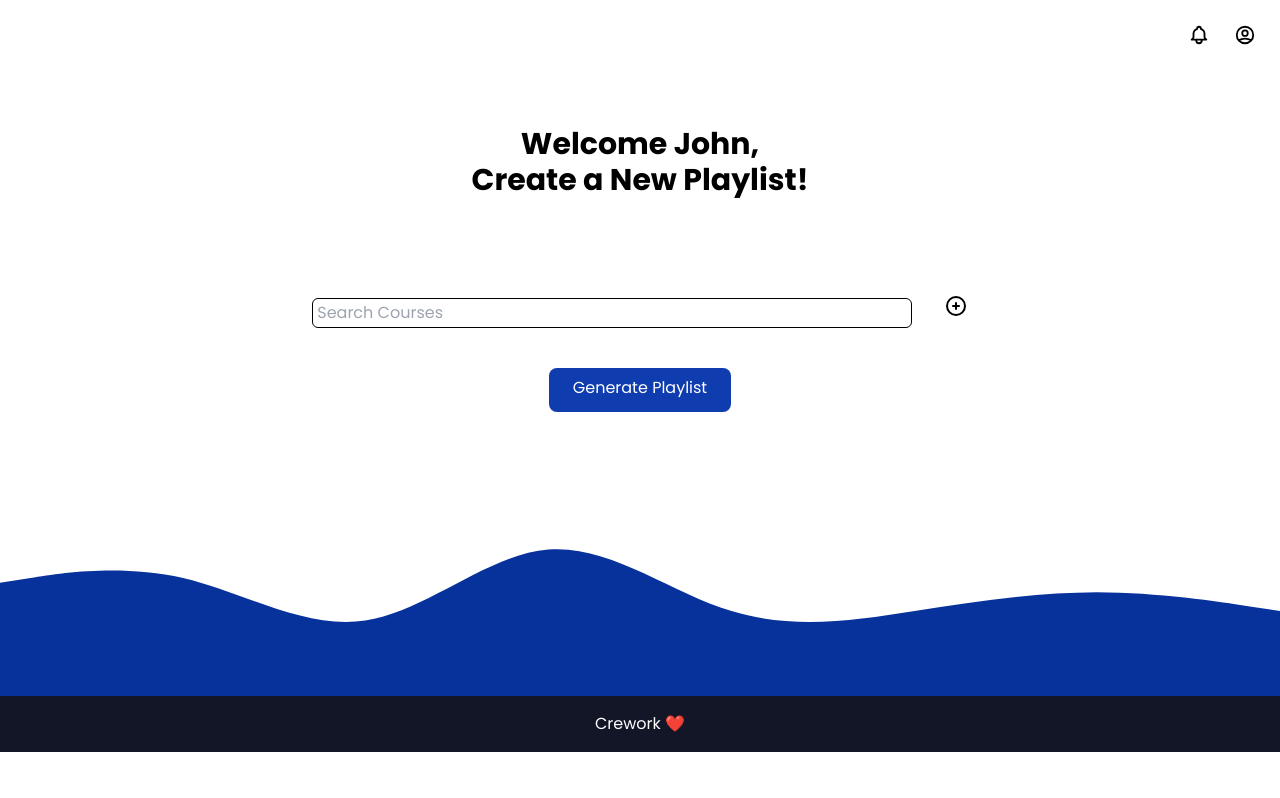
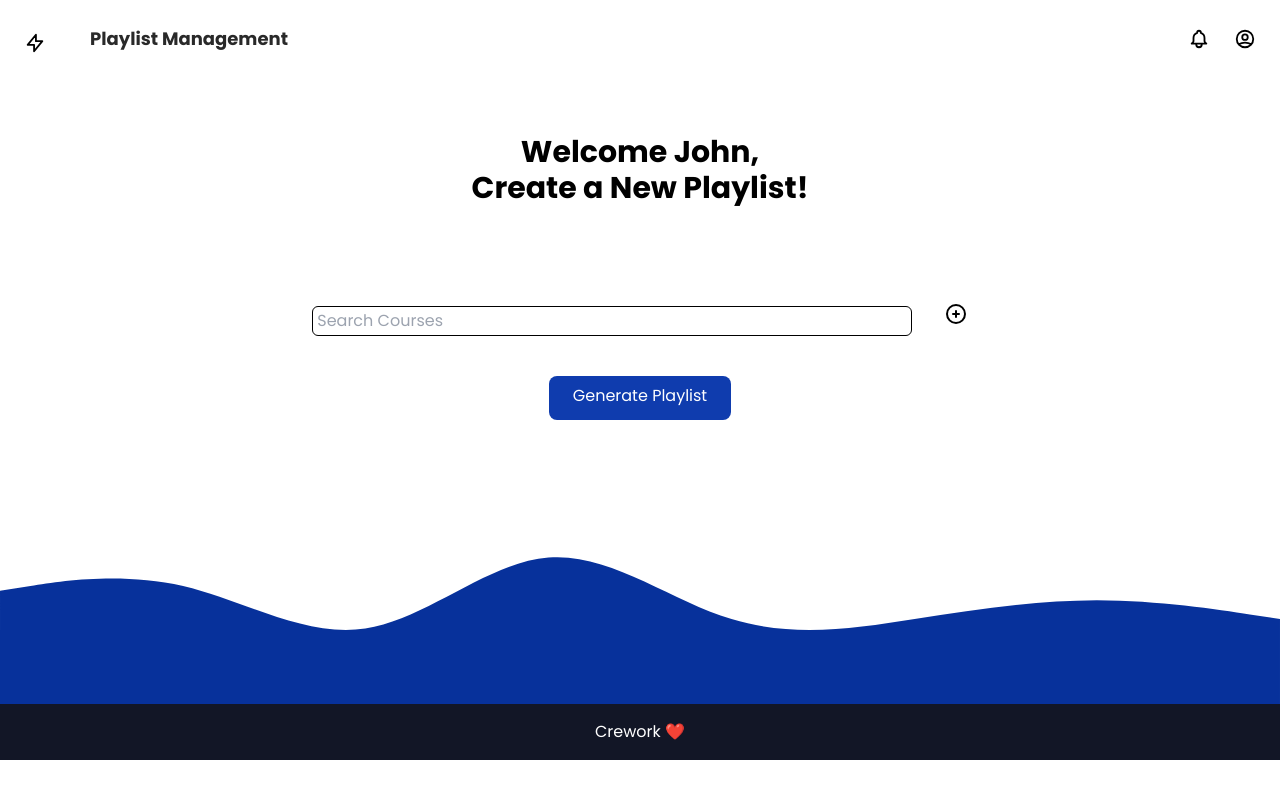
Before and after one commit to youplex/frontend-new, a React (Create React App) app: page /createplaylist in a window 1280 px wide. Built offline with nearby package versions, Linux system fonts and the light colour scheme; no server answers.

Commit message:
Added icons and routing to landing page

```diff
--- a/src/Pages/createPlaylist.js
+++ b/src/Pages/createPlaylist.js
@@ -27,7 +27,7 @@ function CreatePlaylist() {
         <div className="flex justify-center md:justify-center">
           <a
             href=" #"
-            className="hidden p-3 px-6 pt-2 text-white bg-btn rounded-lg baseline hover:bg-btnLight md:block"
+            className="hidden p-3 px-6 pt-2 text-white bg-btn rounded-lg baseline hover:bg-blue-700 md:block"
           >
             Generate Playlist
           </a>
--- a/src/components/GeneralNav.jsx
+++ b/src/components/GeneralNav.jsx
@@ -1,7 +1,9 @@
-import { NavLink } from 'react-router-dom';
+import { NavLink } from "react-router-dom";
+import { HiOutlineLightningBolt } from "react-icons/hi";
 
 const GeneralNav = () => {
-    return (<>
+  return (
+    <>
       <div className="container">
         {/* Navbar */}
         <nav
@@ -11,6 +13,9 @@ const GeneralNav = () => {
           {/* Flex container */}
           <div className="flex items-center justify-between">
             {/* Logo */}
+            <div className="pt-2">
+              <HiOutlineLightningBolt size={22} />
+            </div>
             <div className="pt-2">
               <h1 className="max-w-md text-lg font-bold text-center md:text-md md:text-left bg-text">
                 Playlist Management
@@ -36,7 +41,7 @@ const GeneralNav = () => {
         </nav>
       </div>
     </>
-    )
-}
+  );
+};
 
 export default GeneralNav;
--- a/src/components/UserNav.jsx
+++ b/src/components/UserNav.jsx
@@ -1,28 +1,39 @@
-import { HiOutlineBell, HiOutlineUserCircle } from "react-icons/hi";
+import {
+  HiOutlineBell,
+  HiOutlineUserCircle,
+  HiOutlineLightningBolt,
+} from "react-icons/hi";
+import { NavLink } from "react-router-dom";
 
-const UserNav = ()  => {
+const UserNav = () => {
   return (
     <nav className="relative container mx-auto p-6 ">
       {/* Flex container */}
       <div className=" flex items-center justify-between">
         {/* Logo */}
         <div className="pt-2">
-            <a href="www.google.com">
-              <i className="fa-solid fa-bolt" />
-            </a>
+          <HiOutlineLightningBolt size={22} />
+        </div>
+        <div>
+          <NavLink
+            to={"/"}
+            className="max-w-md text-lg font-bold text-center md:text-md md:text-left bg-text mr-60"
+          >
+            Playlist Management
+          </NavLink>
         </div>
         {/* Menu Items */}
         <div className="space-x-6 md:flex" style={{ marginLeft: "50%" }}>
-            <a href="www.google.com" className="hover:bg-blue-700">
+          <a href="www.google.com" className="hover:text-blue-700">
             <HiOutlineBell size={22} />
           </a>
-            <a href="www.google.com" className="hover:bg-blue-700">
+          <a href="www.google.com" className="hover:text-blue-700">
             <HiOutlineUserCircle size={22} />
           </a>
         </div>
       </div>
     </nav>
-    )
-}
+  );
+};
 
 export default UserNav;
```
Lines whose indentation alone changed are shown as unchanged.
